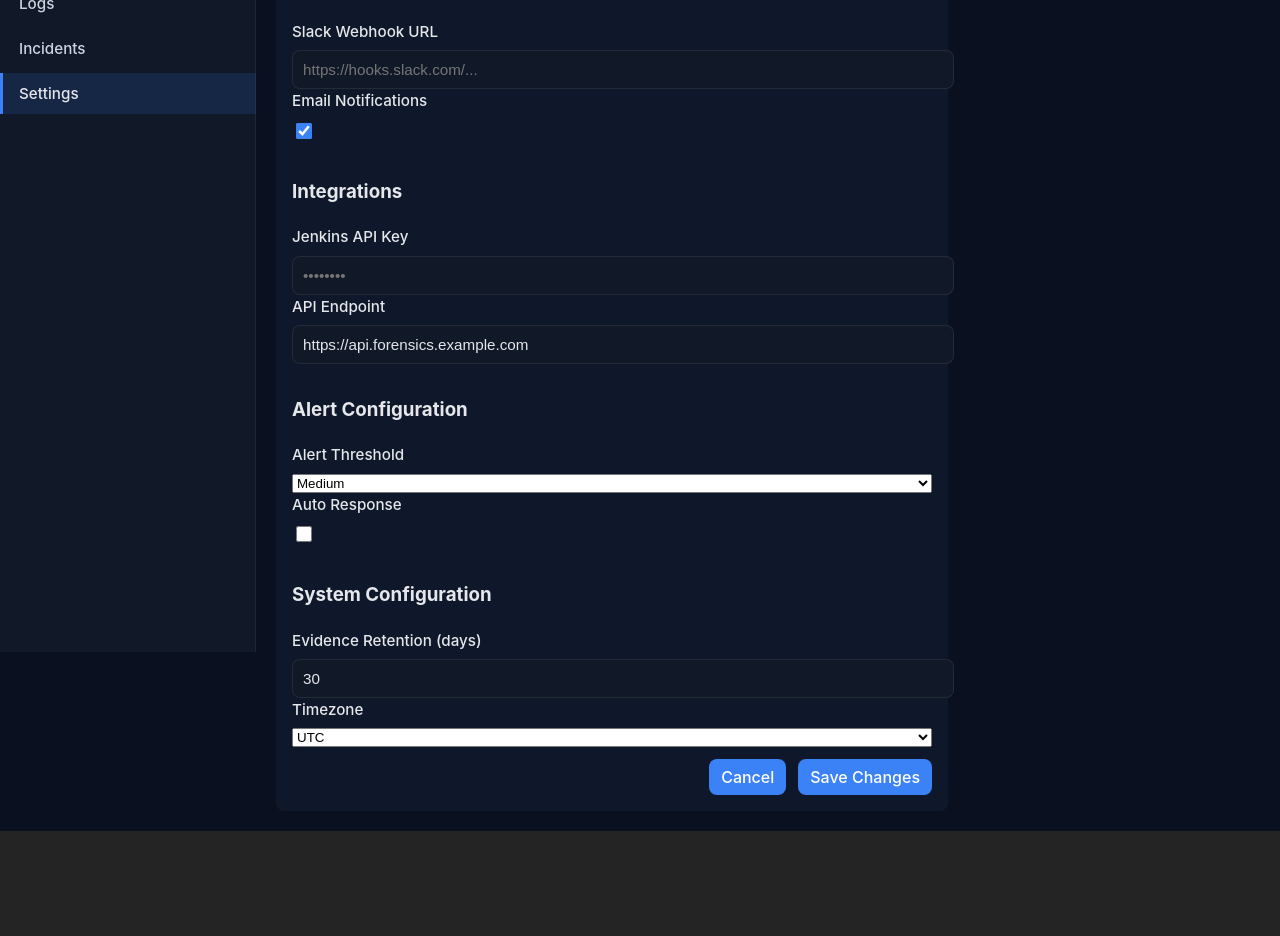
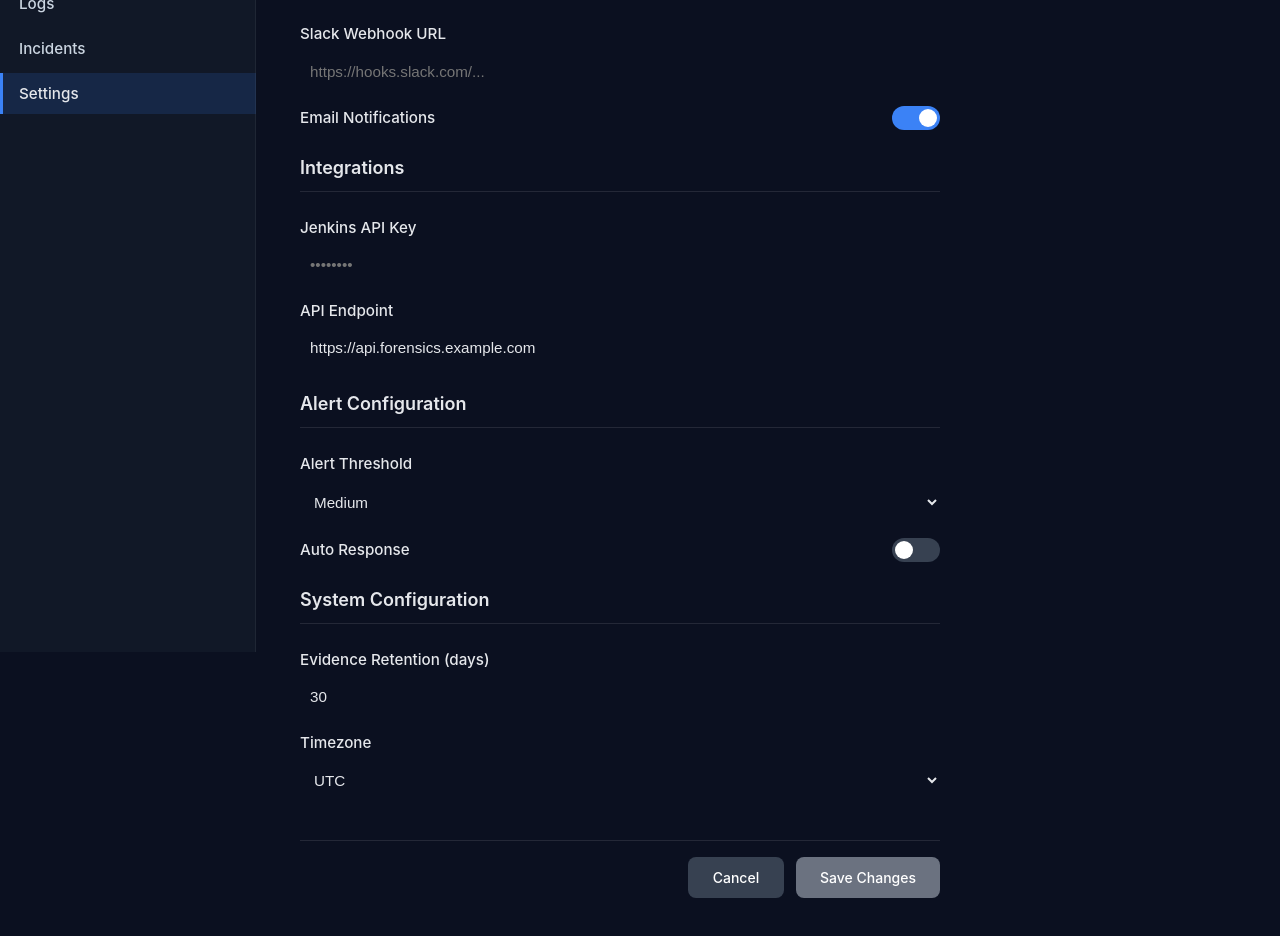
Before and after one commit to hariharan-r06/ai-devsecops-forensics, a React (Vite) app in the folder frontend/: page /settings in a window 1280 px wide. Shown: the part 180-1116 px from the top of the page. Before the commit the page ends 1011 px from the top, so only its background shows below. Built offline with nearby package versions, Linux system fonts and the light colour scheme.

Commit message:
Update Settings page styles

```diff
--- a/frontend/src/styles/Settings.css
+++ b/frontend/src/styles/Settings.css
@@ -1,11 +1,25 @@
 .settings-form {
-	background: #0f172a;
+	background: var(--surface);
 	border-radius: var(--border-radius);
-	padding: clamp(0.75rem, 2vw, 1rem);
+	padding: clamp(0.75rem, 2vw, 1.5rem);
 	display: grid;
-	gap: clamp(0.5rem, 1.5vw, 0.75rem);
-	max-width: clamp(20rem, 50vw, 40rem);
+	gap: clamp(1rem, 2vw, 1.5rem);
+	max-width: clamp(20rem, 60vw, 50rem);
 	width: 100%;
+}
+
+.settings-section {
+	display: grid;
+	gap: clamp(0.75rem, 1.5vw, 1rem);
+}
+
+.settings-section h3 {
+	margin: 0 0 0.5rem 0;
+	font-size: clamp(1rem, 2vw, 1.125rem);
+	font-weight: 600;
+	color: #e5e7eb;
+	border-bottom: 1px solid rgba(255, 255, 255, 0.1);
+	padding-bottom: 0.5rem;
 }
 
 .settings-form label {
@@ -15,21 +29,80 @@
 	font-weight: 500;
 }
 
-.settings-form input {
-	background: #111827;
-	border: 1px solid rgba(255,255,255,0.08);
+.settings-form input,
+.settings-form select {
+	background: var(--surface-2);
+	border: 1px solid var(--border);
 	border-radius: var(--border-radius);
 	padding: clamp(0.5rem, 1vw, 0.625rem);
-	color: #e5e7eb;
+	color: var(--text);
 	width: 100%;
 	font-size: clamp(0.875rem, 1.5vw, 0.95rem);
 	transition: border-color var(--transition-speed) ease, box-shadow var(--transition-speed) ease;
 }
 
-.settings-form input:focus {
+.settings-form input:focus,
+.settings-form select:focus {
 	outline: none;
-	border-color: #3b82f6;
-	box-shadow: 0 0 0 3px rgba(59, 130, 246, 0.1);
+	border-color: var(--accent);
+	box-shadow: 0 0 0 3px rgba(0, 123, 255, 0.15);
+}
+
+.settings-form select {
+	cursor: pointer;
+}
+
+/* Toggle Switch */
+.toggle-label {
+	display: flex !important;
+	align-items: center;
+	justify-content: space-between;
+	flex-direction: row !important;
+}
+
+.toggle-switch {
+	position: relative;
+	display: inline-block;
+	width: 3rem;
+	height: 1.5rem;
+}
+
+.toggle-switch input {
+	opacity: 0;
+	width: 0;
+	height: 0;
+}
+
+.toggle-slider {
+	position: absolute;
+	cursor: pointer;
+	top: 0;
+	left: 0;
+	right: 0;
+	bottom: 0;
+	background-color: #374151;
+	transition: var(--transition-speed);
+	border-radius: 1.5rem;
+}
+
+.toggle-slider:before {
+	position: absolute;
+	content: "";
+	height: 1.125rem;
+	width: 1.125rem;
+	left: 0.1875rem;
+	bottom: 0.1875rem;
+	background-color: white;
+	transition: var(--transition-speed);
+	border-radius: 50%;
+}
+
+input:checked + .toggle-slider {
+	background-color: #3b82f6;
+}
+
+input:checked + .toggle-slider:before {
+	transform: translateX(1.5rem);
 }
 
 .form-actions {
@@ -37,6 +110,49 @@
 	justify-content: flex-end;
 	gap: clamp(0.5rem, 1vw, 0.75rem);
 	flex-wrap: wrap;
+	margin-top: 1rem;
+	padding-top: 1rem;
+	border-top: 1px solid rgba(255, 255, 255, 0.1);
+}
+
+.btn-save,
+.btn-cancel {
+	padding: 0.75rem 1.5rem;
+	border: none;
+	border-radius: var(--border-radius);
+	font-size: 0.875rem;
+	font-weight: 500;
+	cursor: pointer;
+	transition: all var(--transition-speed) ease;
+	min-width: 6rem;
+}
+
+.btn-save {
+	background: var(--accent);
+	color: #fff;
+}
+
+.btn-save:hover:not(:disabled) {
+	background: var(--accent-hover);
+}
+
+.btn-save:disabled {
+	background: #6b7280;
+	cursor: not-allowed;
+}
+
+.btn-cancel {
+	background: #6b7280;
+	color: #fff;
+}
+
+.btn-cancel:hover:not(:disabled) {
+	background: #4b5563;
+}
+
+.btn-cancel:disabled {
+	background: #374151;
+	cursor: not-allowed;
 }
 
 /* Desktop: Full width form */
@@ -57,18 +173,29 @@
 @media screen and (max-width: 767px) {
 	.settings-form {
 		max-width: 100%;
-		padding: 0.75rem;
+		padding: 1rem;
 		margin: 0 -0.5rem;
 		border-radius: 0;
 	}
 
+	.settings-section {
+		gap: 0.75rem;
+	}
+
+	.toggle-label {
+		flex-direction: column !important;
+		align-items: flex-start !important;
+		gap: 0.5rem !important;
+	}
+
 	.form-actions {
 		justify-content: stretch;
+		flex-direction: column;
 	}
 
-	.form-actions button {
-		flex: 1;
-		min-width: 0;
+	.btn-save,
+	.btn-cancel {
+		width: 100%;
 	}
 }
 
```
